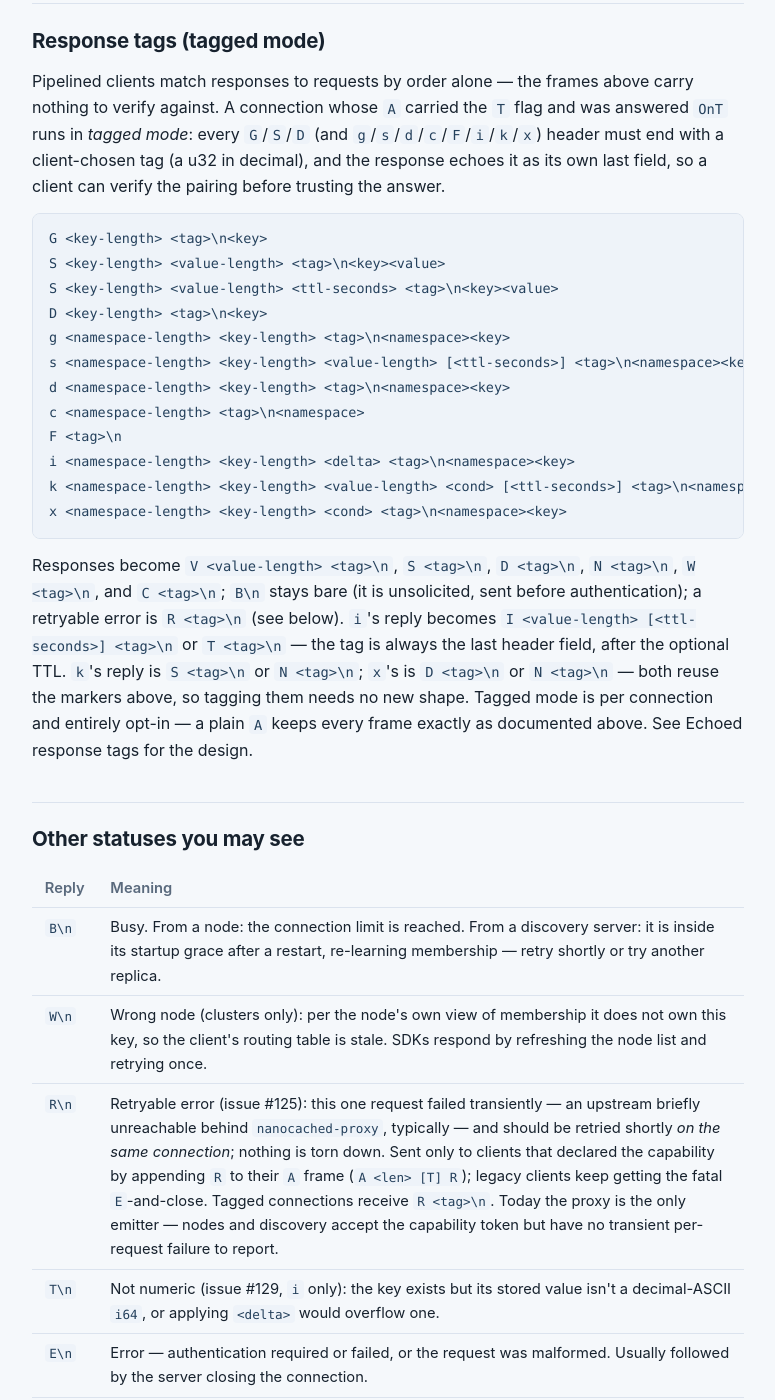
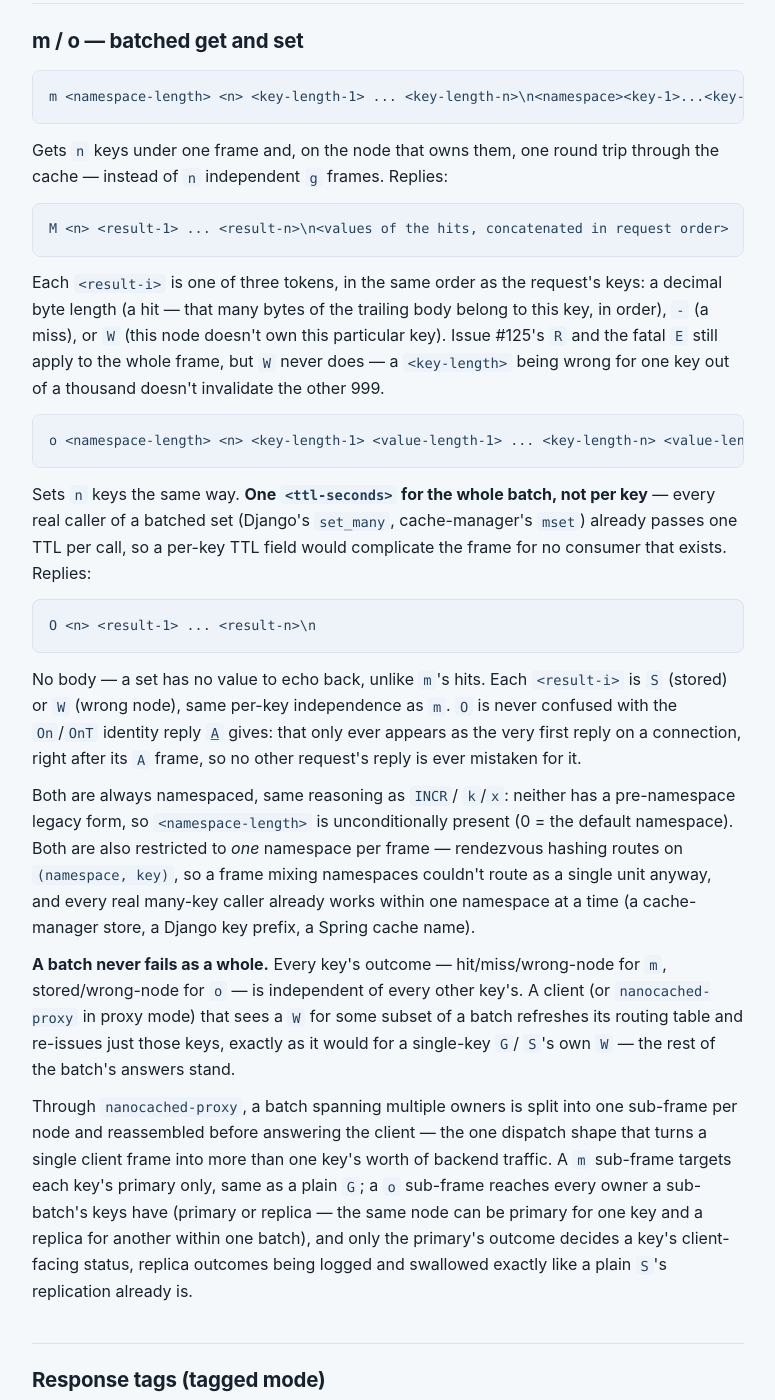
Before and after one commit to nanocached/nanocached, a plain HTML site: page docs/protocol.html in a window 1280 px wide. Shown: the part 5343-6743 px from the top of the page, without its empty margins (252-1027 px from the left). Drawn offline with Linux system fonts and the light colour scheme.

Commit message:
docs(#150): protocol.html section for m/o batched get and set
Matches the existing INCR/CAS section style: grammar block, prose,
bold-lead-in for the partial-result invariant, and a
replication-behavior paragraph covering the proxy's by-address
fan-out for o (cross-referencing S's own replication rule rather than
re-deriving it).

Claude-Session: https://claude.ai/code/session_016GmHVGWp8zVwh5LRbyAquE

```diff
--- a/docs/protocol.html
+++ b/docs/protocol.html
@@ -246,6 +246,65 @@ SDK (or <code>nanocached-proxy</code> in proxy mode) writes the
 condition against its own possibly-different copy could reach a
 different outcome than the primary just did.</p>
 
+<h2 id="multi">m / o — batched get and set</h2>
+<pre><code>m &lt;namespace-length&gt; &lt;n&gt; &lt;key-length-1&gt; ... &lt;key-length-n&gt;\n&lt;namespace&gt;&lt;key-1&gt;...&lt;key-n&gt;</code></pre>
+<p>Gets <code>n</code> keys under one frame and, on the node that owns
+them, one round trip through the cache — instead of <code>n</code>
+independent <code>g</code> frames. Replies:</p>
+<pre><code>M &lt;n&gt; &lt;result-1&gt; ... &lt;result-n&gt;\n&lt;values of the hits, concatenated in request order&gt;</code></pre>
+<p>Each <code>&lt;result-i&gt;</code> is one of three tokens, in the same
+order as the request's keys: a decimal byte length (a hit — that many
+bytes of the trailing body belong to this key, in order), <code>-</code>
+(a miss), or <code>W</code> (this node doesn't own this particular key).
+Issue #125's <code>R</code> and the fatal <code>E</code> still apply to
+the whole frame, but <code>W</code> never does — a <code>&lt;key-length&gt;</code>
+being wrong for one key out of a thousand doesn't invalidate the other
+999.</p>
+<pre><code>o &lt;namespace-length&gt; &lt;n&gt; &lt;key-length-1&gt; &lt;value-length-1&gt; ... &lt;key-length-n&gt; &lt;value-length-n&gt; [&lt;ttl-seconds&gt;]\n&lt;namespace&gt;&lt;key-1&gt;&lt;value-1&gt;...&lt;key-n&gt;&lt;value-n&gt;</code></pre>
+<p>Sets <code>n</code> keys the same way. <strong>One
+<code>&lt;ttl-seconds&gt;</code> for the whole batch, not per key</strong> —
+every real caller of a batched set (Django's <code>set_many</code>,
+cache-manager's <code>mset</code>) already passes one TTL per call, so a
+per-key TTL field would complicate the frame for no consumer that
+exists. Replies:</p>
+<pre><code>O &lt;n&gt; &lt;result-1&gt; ... &lt;result-n&gt;\n</code></pre>
+<p>No body — a set has no value to echo back, unlike <code>m</code>'s
+hits. Each <code>&lt;result-i&gt;</code> is <code>S</code> (stored) or
+<code>W</code> (wrong node), same per-key independence as <code>m</code>.
+<code>O</code> is never confused with the <code>On</code>/<code>OnT</code>
+identity reply <a href="#a"><code>A</code></a> gives: that only ever
+appears as the very first reply on a connection, right after its
+<code>A</code> frame, so no other request's reply is ever mistaken for
+it.</p>
+<p>Both are always namespaced, same reasoning as <code>INCR</code>/
+<code>k</code>/<code>x</code>: neither has a pre-namespace legacy form,
+so <code>&lt;namespace-length&gt;</code> is unconditionally present (0 =
+the default namespace). Both are also restricted to <em>one</em>
+namespace per frame — rendezvous hashing routes on
+<code>(namespace, key)</code>, so a frame mixing namespaces couldn't
+route as a single unit anyway, and every real many-key caller already
+works within one namespace at a time (a cache-manager store, a Django
+key prefix, a Spring cache name).</p>
+<p><strong>A batch never fails as a whole.</strong> Every key's outcome
+— hit/miss/wrong-node for <code>m</code>, stored/wrong-node for
+<code>o</code> — is independent of every other key's. A client (or
+<code>nanocached-proxy</code> in proxy mode) that sees a <code>W</code>
+for some subset of a batch refreshes its routing table and re-issues
+just those keys, exactly as it would for a single-key <code>G</code>/
+<code>S</code>'s own <code>W</code> — the rest of the batch's answers
+stand.</p>
+<p>Through <code>nanocached-proxy</code>, a batch spanning multiple
+owners is split into one sub-frame per node and reassembled before
+answering the client — the one dispatch shape that turns a single
+client frame into more than one key's worth of backend traffic. A
+<code>m</code> sub-frame targets each key's primary only, same as a
+plain <code>G</code>; a <code>o</code> sub-frame reaches every owner a
+sub-batch's keys have (primary or replica — the same node can be primary
+for one key and a replica for another within one batch), and only the
+primary's outcome decides a key's client-facing status, replica outcomes
+being logged and swallowed exactly like a plain <code>S</code>'s
+replication already is.</p>
+
 <h2 id="tags">Response tags (tagged mode)</h2>
 <p>Pipelined clients match responses to requests by order alone — the
 frames above carry nothing to verify against. A connection whose
```
